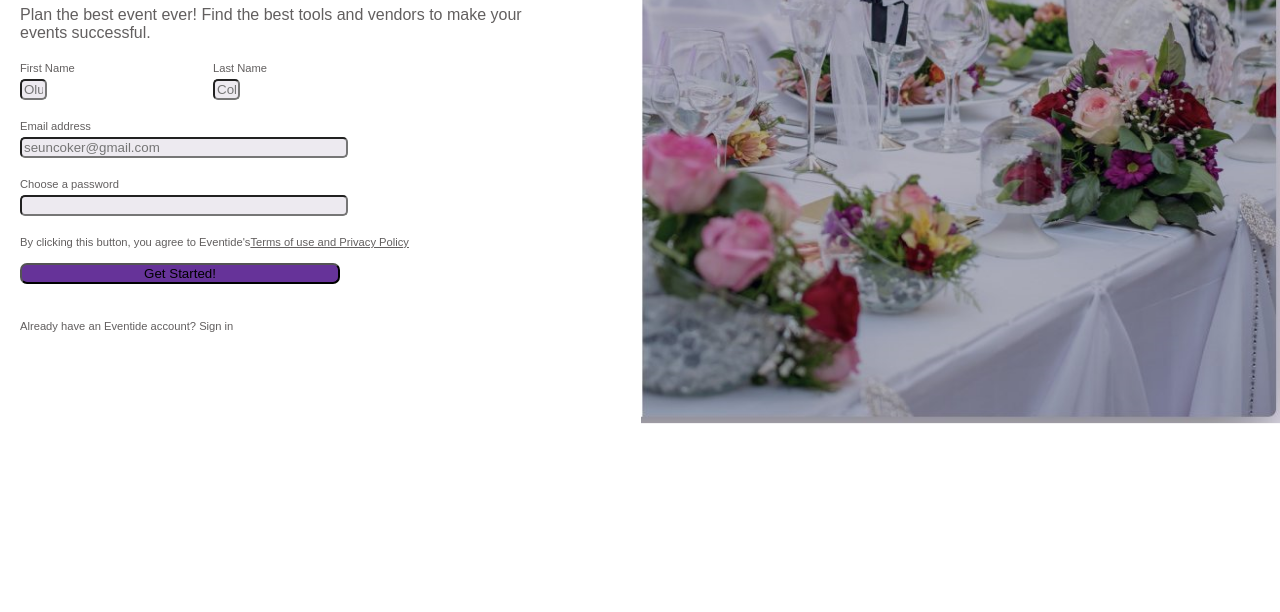
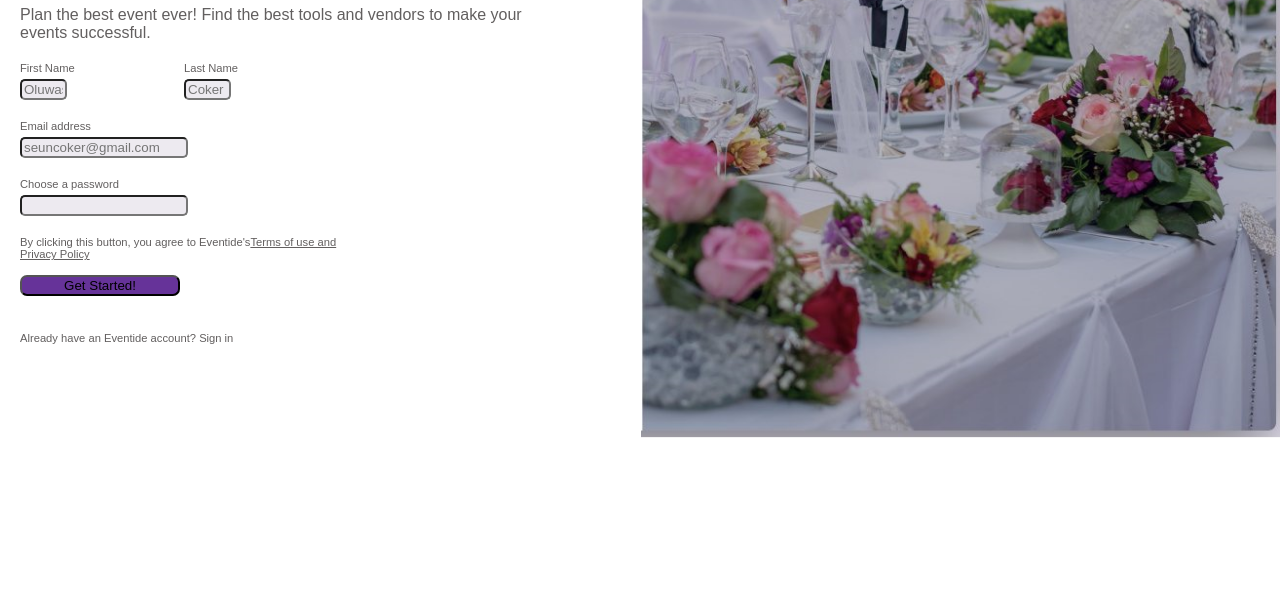
Before and after one commit to eguonzy/Eventide, a plain HTML site: page index.html in a window 1280 px wide. Shown: the part 188-800 px from the top of the page. Drawn offline with Linux system fonts and the light colour scheme; a script that the page names is missing.

Commit message:
Update eventide.css

```diff
--- a/eventide.css
+++ b/eventide.css
@@ -61,10 +61,10 @@
   }
 
   input {
-      width: 10%;
+      width: 25%;
       border-radius: 5px;
       background-color: rgb(237, 234, 240);
-  }
+  }form {width: 50%;}
 
   form a {
       color: rgb(98, 95, 95);
```
